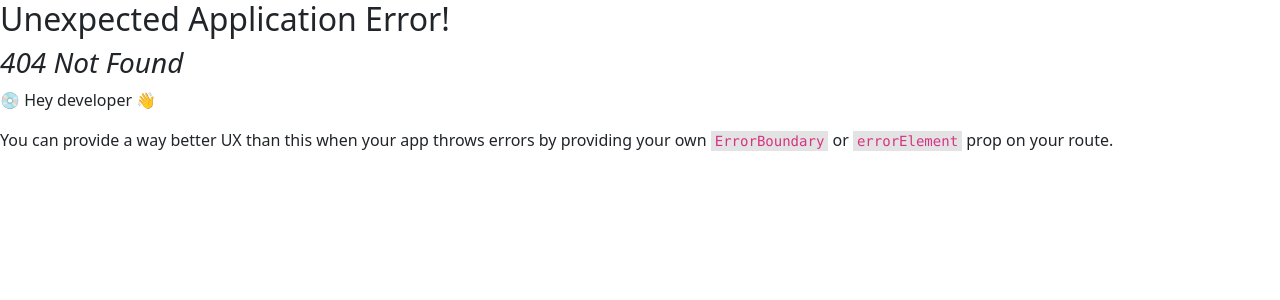
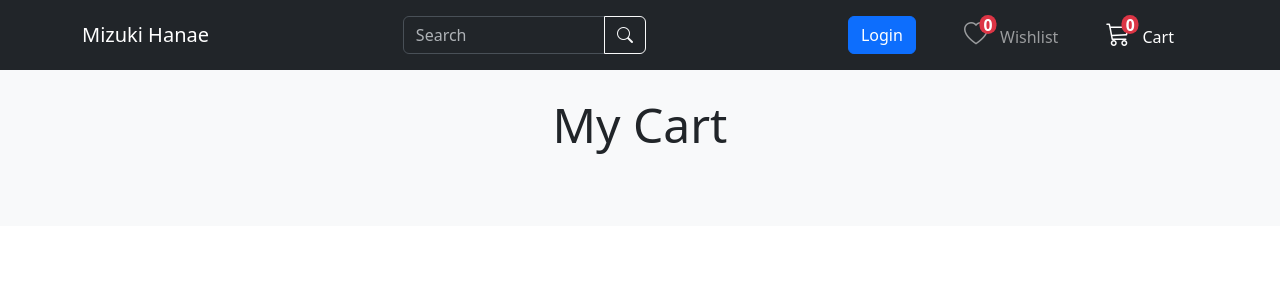
Before and after one commit to ShiviPro/mizuki-hanae, a React (Vite) app: page /cart in a window 1280 px wide. Before the commit this address had no page. Shown: the top 300 px of the page. Built offline with nearby package versions, Linux system fonts and the light colour scheme.

Commit message:
feat: add cart functionality

```diff
--- a/src/App.jsx
+++ b/src/App.jsx
@@ -6,12 +6,20 @@ import Wishlist from "./pages/Wishlist";
 import WishlistContext from "./contexts/WishlistContext";
 import { useState } from "react";
 import { allProducts } from "./pages/Products";
+import Cart from "./pages/Cart";
+import CartContext from "./contexts/CartContext";
 
 const App = () => {
   const [wishlist, setWishlist] = useState([]);
+  const [cart, setCart] = useState([]);
 
   const isProductInWishlist = (productId) => {
     const result = wishlist.find((product) => product.id == productId);
+    return !!result;
+  };
+
+  const isProductInCart = (productId) => {
+    const result = cart.find((entry) => entry.product.id == productId);
     return !!result;
   };
 
@@ -24,9 +32,38 @@ const App = () => {
     }
   };
 
+  const addToCart = (productId) => {
+    if (isProductInCart(productId)) {
+      const cartEntry = cart.find((entry) => entry.product.id == productId);
+      const { product, quantity: currQuantity } = cartEntry;
+      setCart([
+        ...cart.filter((entry) => entry.product.id != productId),
+        { product, quantity: currQuantity + 1 },
+      ]);
+    } else {
+      const productToBeAdded = allProducts.find(
+        (product) => product.id == productId
+      );
+      setCart([...cart, { product: productToBeAdded, quantity: 1 }]);
+    }
+  };
+
   const removeFromWishlist = (productId) => {
     if (isProductInWishlist(productId)) {
       setWishlist(wishlist.filter((product) => product.id != productId));
+    }
+  };
+
+  const removeFromCart = (productId) => {
+    const cartEntry = cart.find((entry) => entry.product.id == productId);
+    const { product, quantity: currQuantity } = cartEntry;
+    if (currQuantity == 1) {
+      setCart(cart.filter((entry) => entry.product.id != productId));
+    } else {
+      setCart([
+        ...cart.filter((entry) => entry.product.id != productId),
+        { product, quantity: currQuantity - 1 },
+      ]);
     }
   };
 
@@ -47,9 +84,16 @@ const App = () => {
       path: "/wishlist",
       element: <Wishlist />,
     },
+    {
+      path: "/cart",
+      element: <Cart />,
+    },
   ]);
 
   return (
+    <CartContext.Provider
+      value={{ cart, isProductInCart, addToCart, removeFromCart }}
+    >
       <WishlistContext.Provider
         value={{
           wishlist,
@@ -60,6 +104,7 @@ const App = () => {
       >
         <RouterProvider router={router} />
       </WishlistContext.Provider>
+    </CartContext.Provider>
   );
 };
 
--- a/src/components/Header.jsx
+++ b/src/components/Header.jsx
@@ -1,9 +1,11 @@
 import { NavLink } from "react-router-dom";
 import { useContext } from "react";
 import WishlistContext from "../contexts/WishlistContext";
+import CartContext from "../contexts/CartContext";
 
 const Header = () => {
   const { wishlist } = useContext(WishlistContext);
+  const { cart } = useContext(CartContext);
 
   return (
     <header className="position-fixed w-100 top-0 z-1">
@@ -49,10 +51,10 @@ const Header = () => {
                 </NavLink>
               </li>
               <li className="nav-item mx-3">
-                <NavLink className="nav-link" to="">
+                <NavLink className="nav-link" to="/cart">
                   <span className="bi bi-cart3 fs-4 position-relative">
                     <span className="badge text-bg-danger px-1 py-0 rounded-pill position-absolute start-100 bottom-50 translate-middle-x">
-                      <small>0</small>
+                      <small>{cart.length}</small>
                     </span>
                   </span>{" "}
                   <span className="ms-2">Cart</span>
--- a/src/components/ProductListing.jsx
+++ b/src/components/ProductListing.jsx
@@ -1,10 +1,12 @@
 import { useContext } from "react";
 import WishlistContext from "../contexts/WishlistContext";
 import { Link } from "react-router-dom";
+import CartContext from "../contexts/CartContext";
 
 const ProductListing = ({ product }) => {
   const { isProductInWishlist, addToWishlist, removeFromWishlist } =
     useContext(WishlistContext);
+  const { isProductInCart, addToCart } = useContext(CartContext);
 
   return (
     <section className="card border-0 bg-white position-relative">
@@ -34,9 +36,21 @@ const ProductListing = ({ product }) => {
         </Link>
       </div>
       <div className="d-grid">
-        <button className="btn btn-primary rounded-0 rounded-bottom">
-          Add/Go To Cart
-        </button>
+        {!isProductInCart(product.id) ? (
+          <button
+            className="btn btn-primary rounded-0 rounded-bottom"
+            onClick={() => addToCart(product.id)}
+          >
+            Add To Cart
+          </button>
+        ) : (
+          <Link
+            to="/cart"
+            className="btn btn-outline-primary rounded-0 rounded-bottom"
+          >
+            Go To Cart
+          </Link>
+        )}
       </div>
       <a
         style={{ cursor: "pointer" }}
--- /dev/null
+++ b/src/contexts/CartContext.jsx
@@ -0,0 +1,5 @@
+import { createContext } from "react";
+
+const CartContext = createContext();
+
+export default CartContext;
--- /dev/null
+++ b/src/pages/Cart.jsx
@@ -0,0 +1,82 @@
+import Header from "../components/Header";
+import { useContext } from "react";
+import CartContext from "../contexts/CartContext";
+import { Link } from "react-router-dom";
+
+const Cart = () => {
+  const { cart, isProductInCart, addToCart, removeFromCart } =
+    useContext(CartContext);
+
+  return (
+    <>
+      <Header />
+      <main className="mt-5 py-5 bg-body-tertiary">
+        <div className="container">
+          <h1 className="display-5 text-center mb-4">My Cart</h1>
+          <div>
+            <section className="col-6">
+              {cart.map((entry) => (
+                <section key={entry.product.id} className="card my-3">
+                  <div className="row">
+                    <div className="col-5">
+                      <img
+                        className="card-img rounded rounded-end-0"
+                        src={entry.product.images[0]}
+                        alt={entry.product.name}
+                      />
+                    </div>
+                    <div className="col-7">
+                      <div className="card-body">
+                        <Link
+                          to={`/products/${entry.product.id}`}
+                          className="link-dark link-underline link-underline-opacity-0 link-underline-opacity-50-hover"
+                        >
+                          <h6 className="card-title">{entry.product.name}</h6>
+                        </Link>
+                        <p className="card-text fs-5 fw-bold">
+                          ₹{entry.product.price}
+                        </p>
+                        <div className="d-flex align-items-center justify-content-start mb-3">
+                          <label className="card-text">Quantity: </label>
+
+                          <div className="ms-3 input-group w-50">
+                            <button
+                              className="btn btn-secondary fw-bold py-1"
+                              onClick={() => removeFromCart(entry.product.id)}
+                            >
+                              -
+                            </button>
+                            <input
+                              className="form-control text-center"
+                              type="number"
+                              value={entry.quantity}
+                            />
+                            <button
+                              className="btn btn-secondary fw-bold py-1"
+                              onClick={() => addToCart(entry.product.id)}
+                            >
+                              +
+                            </button>
+                          </div>
+                        </div>
+                        <button className="btn btn-secondary w-100 mb-3">
+                          Remove From Cart
+                        </button>
+                        <button className="btn btn-outline-secondary w-100">
+                          Move To Wishlist
+                        </button>
+                      </div>
+                    </div>
+                  </div>
+                </section>
+              ))}
+            </section>
+            <aside></aside>
+          </div>
+        </div>
+      </main>
+    </>
+  );
+};
+
+export default Cart;
--- a/src/pages/ProductDetails.jsx
+++ b/src/pages/ProductDetails.jsx
@@ -5,10 +5,12 @@ import { useParams, Link } from "react-router-dom";
 import { useState, Fragment, useEffect, useContext } from "react";
 import ProductListing from "../components/ProductListing";
 import WishlistContext from "../contexts/WishlistContext";
+import CartContext from "../contexts/CartContext";
 
 const ProductDetails = () => {
   const { isProductInWishlist, addToWishlist, removeFromWishlist } =
     useContext(WishlistContext);
+  const { isProductInCart, addToCart } = useContext(CartContext);
   const [otherDetails, setOtherDetails] = useState("additional info");
   const urlRouteParams = useParams();
   const productId = urlRouteParams["product-id"];
@@ -177,9 +179,21 @@ const ProductDetails = () => {
                   </p>
                 </section>
                 <section className="mt-5">
-                  <button className="btn btn-outline-primary rounded-pill px-4 me-2">
-                    Add to Cart
-                  </button>
+                  {!isProductInCart(productId) ? (
+                    <button
+                      className="btn btn-outline-primary rounded-pill px-4 me-2"
+                      onClick={() => addToCart(productId)}
+                    >
+                      Add to Cart
+                    </button>
+                  ) : (
+                    <Link
+                      className="btn btn-outline-primary rounded-pill px-4 me-2"
+                      to="/cart"
+                    >
+                      Go To Cart
+                    </Link>
+                  )}
                   <button className="btn btn-primary rounded-pill px-4">
                     Buy Now
                   </button>
```
Lines whose indentation alone changed are shown as unchanged.
